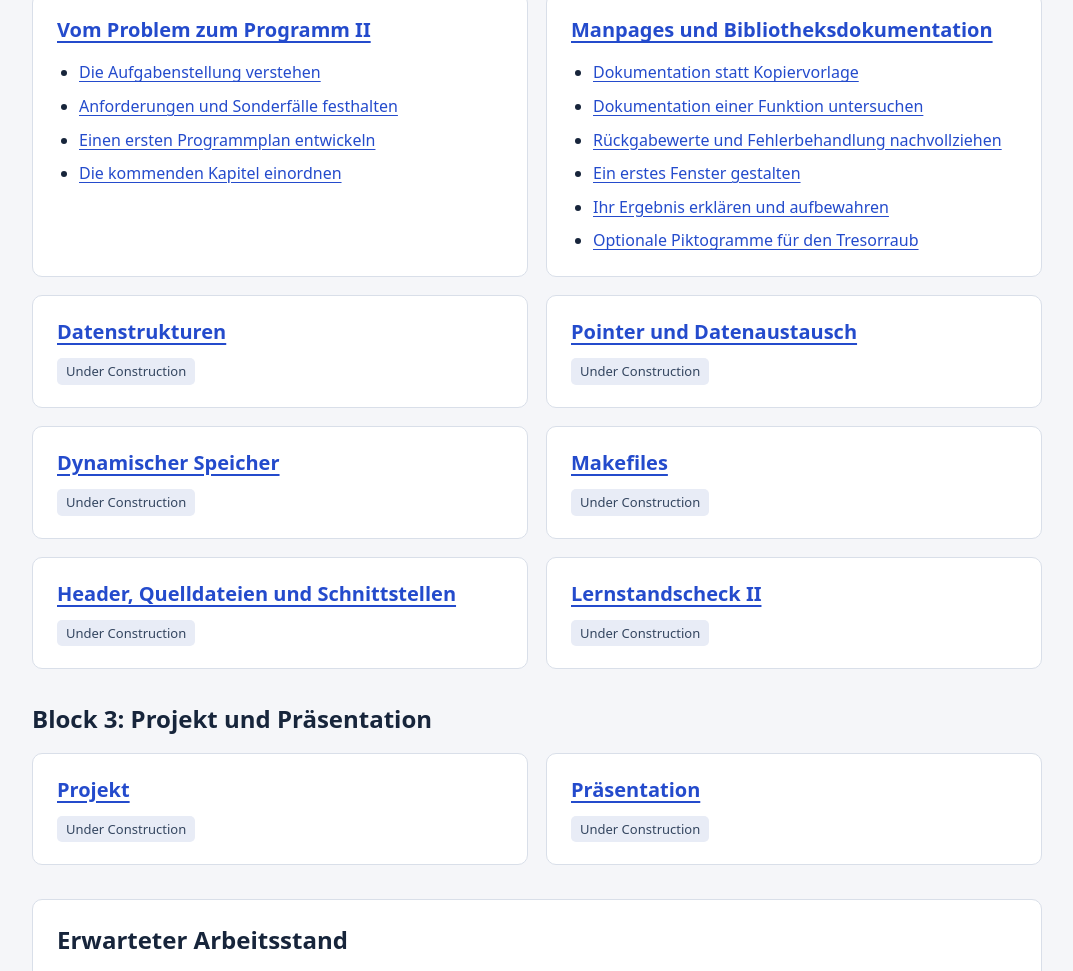
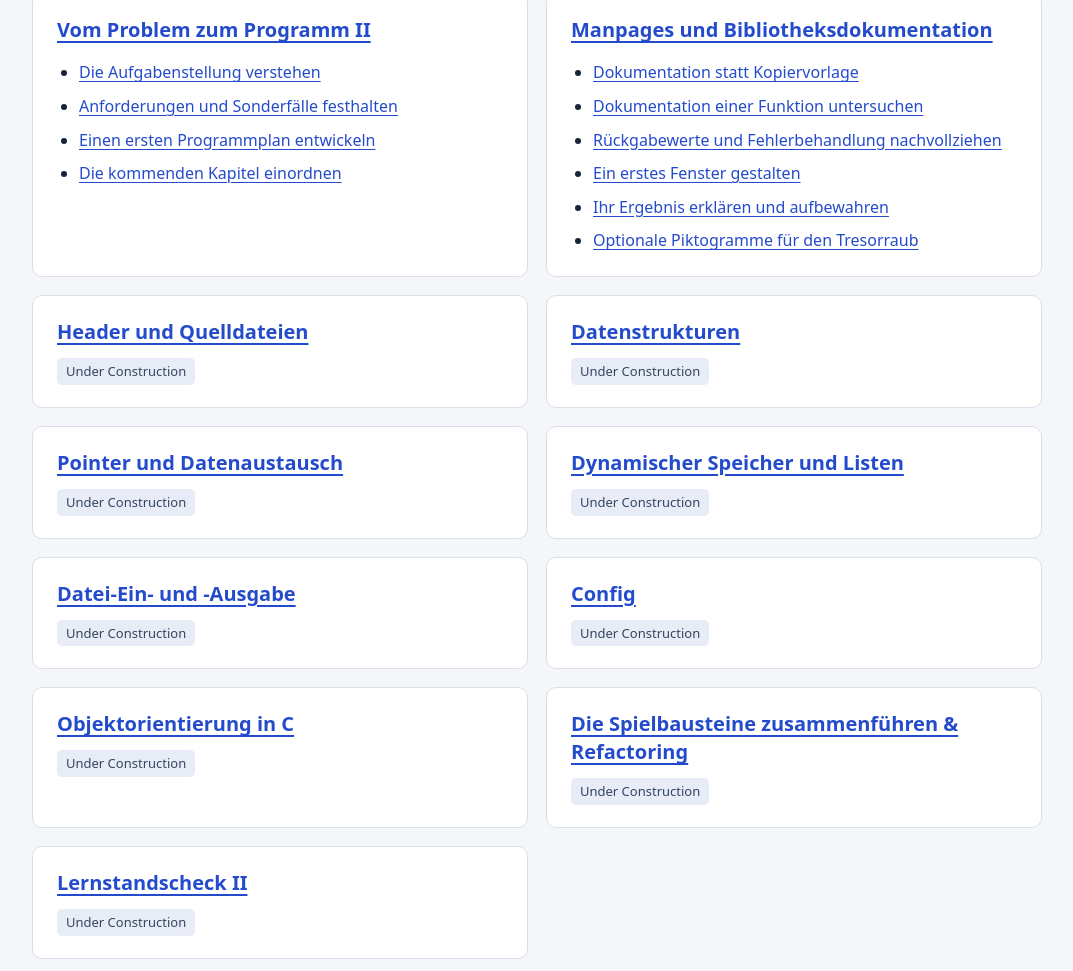
Before and after one commit to biertimpel/c-lernwerkstatt, a plain HTML site: page uebersicht.html in a window 1280 px wide. Shown: the part 1108-2079 px from the top of the page, without its empty margins (103-1176 px from the left). Drawn offline with Linux system fonts and the light colour scheme.

Commit message:
Kapitelreihenfolge Block 2 aktualisieren, Hinweis zur Wochentabelle, Ideen Rechnerarchitektur ergänzen

```diff
--- a/uebersicht.html
+++ b/uebersicht.html
@@ -135,6 +135,10 @@
           </ul>
         </article>
         <article class="card">
+          <h3><a href="in-vorbereitung.html?thema=header-quellen">Header und Quelldateien</a></h3>
+          <span class="status">Under Construction</span>
+        </article>
+        <article class="card">
           <h3><a href="in-vorbereitung.html?thema=arrays-zeichenketten">Datenstrukturen</a></h3>
           <span class="status">Under Construction</span>
         </article>
@@ -143,15 +147,23 @@
           <span class="status">Under Construction</span>
         </article>
         <article class="card">
-          <h3><a href="in-vorbereitung.html?thema=dynamischer-speicher">Dynamischer Speicher</a></h3>
+          <h3><a href="in-vorbereitung.html?thema=dynamischer-speicher">Dynamischer Speicher und Listen</a></h3>
           <span class="status">Under Construction</span>
         </article>
         <article class="card">
-          <h3><a href="in-vorbereitung.html?thema=kompilieren-make">Makefiles</a></h3>
+          <h3><a href="in-vorbereitung.html?thema=datei-ein-ausgabe">Datei-Ein- und -Ausgabe</a></h3>
           <span class="status">Under Construction</span>
         </article>
         <article class="card">
-          <h3><a href="in-vorbereitung.html?thema=header-quellen">Header, Quelldateien und Schnittstellen</a></h3>
+          <h3><a href="in-vorbereitung.html?thema=config">Config</a></h3>
+          <span class="status">Under Construction</span>
+        </article>
+        <article class="card">
+          <h3><a href="in-vorbereitung.html?thema=objektorientierung">Objektorientierung in C</a></h3>
+          <span class="status">Under Construction</span>
+        </article>
+        <article class="card">
+          <h3><a href="in-vorbereitung.html?thema=spielbausteine">Die Spielbausteine zusammenführen &amp; Refactoring</a></h3>
           <span class="status">Under Construction</span>
         </article>
         <article class="card">
@@ -182,6 +194,9 @@
 
     <section class="orientation" aria-labelledby="arbeitsstand">
       <h2 id="arbeitsstand">Erwarteter Arbeitsstand</h2>
+      <div class="notice">
+        <p><strong>Hinweis:</strong> Die Kapitel in Block 2 wurden neu geordnet und ergänzt. Die Wochenangaben in dieser Tabelle sind deshalb nicht mehr aktuell und werden bald angepasst. Richten Sie sich nach der Reihenfolge der Kapitel oben.</p>
+      </div>
       <div class="table-wrap">
         <table>
           <caption>Die Tabelle dient als Orientierung für Ihren Arbeitsstand.</caption>
```
Also changed, not shown: in-vorbereitung.html (+1 -1 lines), 1 other file.
